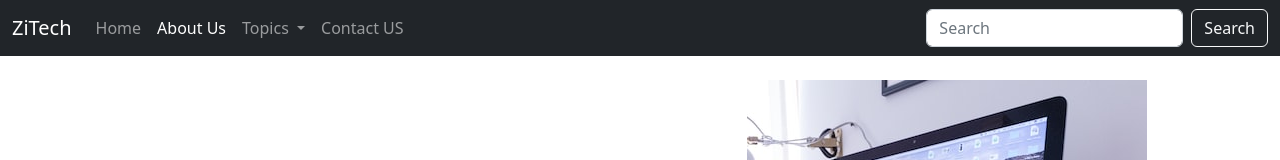
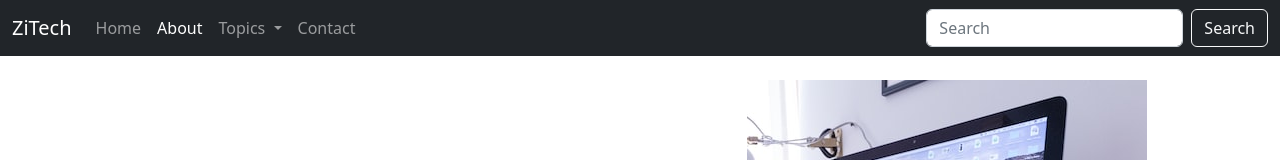
Before and after one commit to zobiakanwal/ZiTech, a plain HTML site: page about.html in a window 1280 px wide. Shown: the top 160 px of the page. Drawn offline with nearby package versions, Linux system fonts and the light colour scheme.

Commit message:
Update about.html

```diff
--- a/about.html
+++ b/about.html
@@ -24,7 +24,7 @@
                         <a class="nav-link" aria-current="page" href="ZiTech/index.html">Home</a>
                     </li>
                     <li class="nav-item">
-                        <a class="nav-link active" href="about.html">About Us</a>
+                        <a class="nav-link active" href="about.html">About</a>
                     </li>
                     <li class="nav-item dropdown">
                         <a class="nav-link dropdown-toggle" href="#" role="button" data-bs-toggle="dropdown"
@@ -42,7 +42,7 @@
                         </ul>
                     </li>
                     <li class="nav-item">
-                        <a class="nav-link" href="contact.html">Contact US</a>
+                        <a class="nav-link" href="contact.html">Contact</a>
                     </li>
                 </ul>
                 <form class="d-flex" role="search">
```
